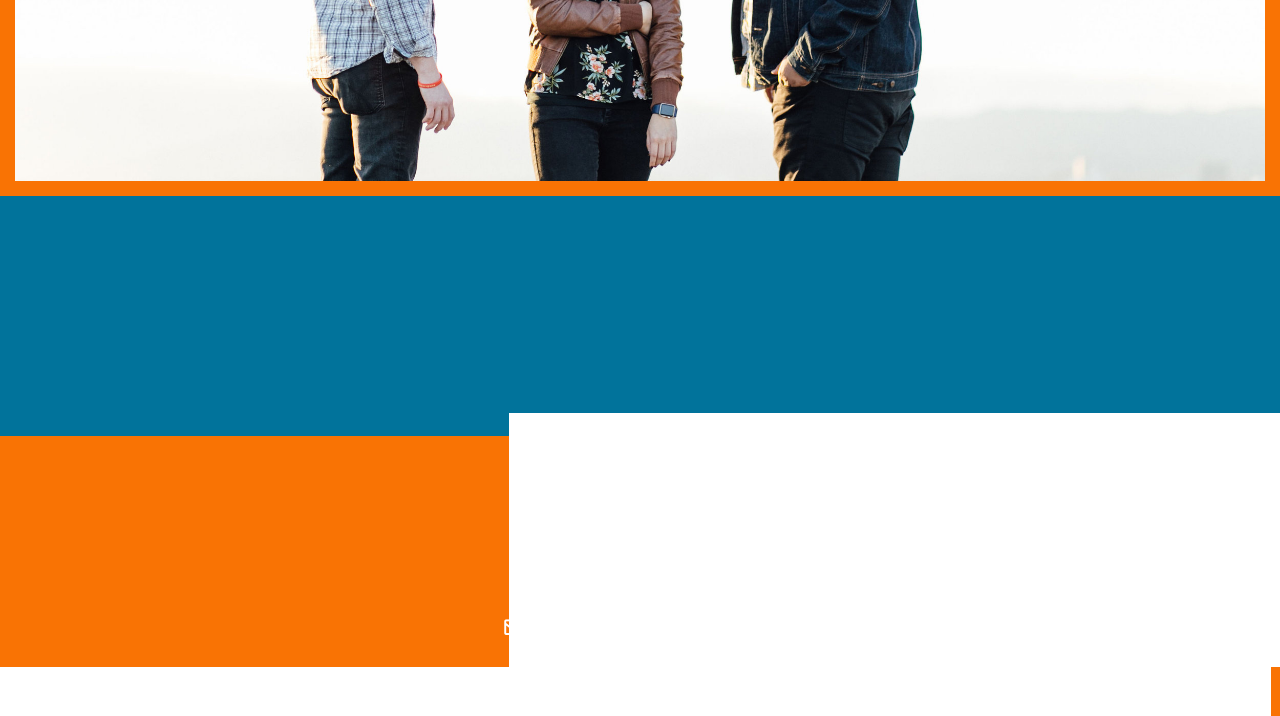
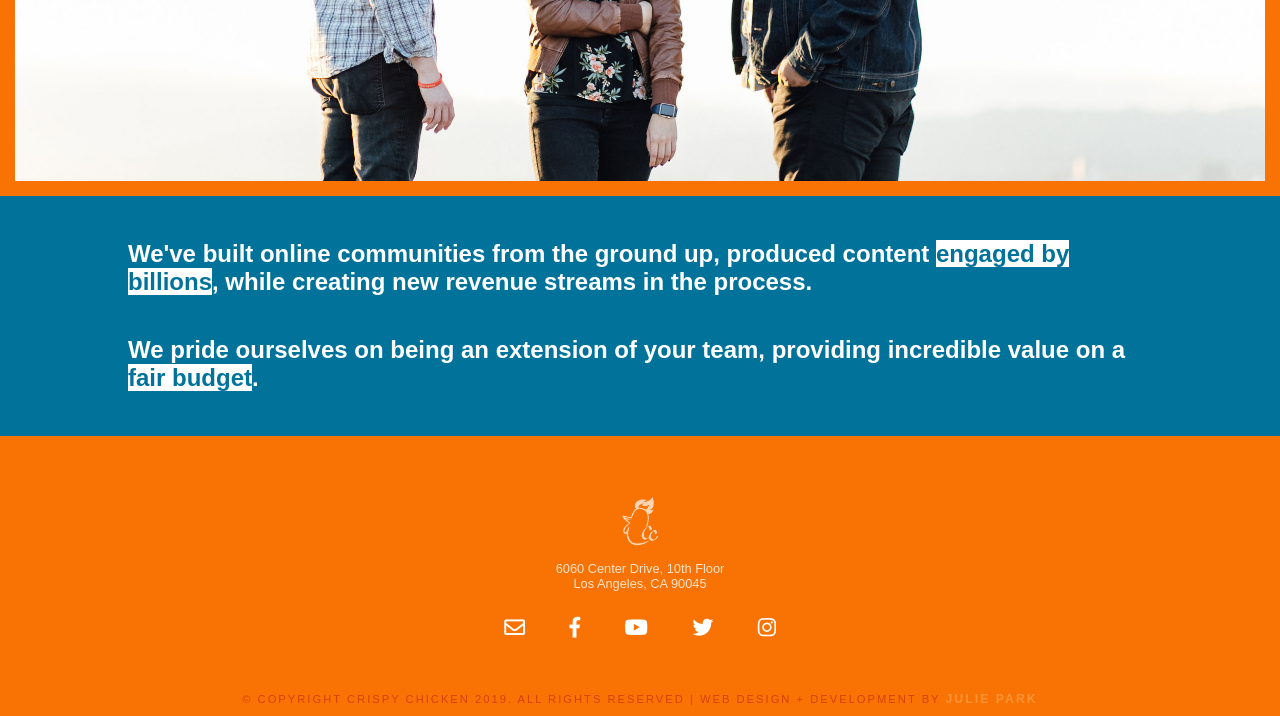
Before and after one commit to jspark721/cc-website2, a PHP site: page /about in a window 1280 px wide. Shown: the part 604-1320 px from the top of the page. Run offline with PHP 8.4, Linux system fonts and the light colour scheme; some libraries are stand-ins or nearby versions; some web fonts are replaced.

Commit message:
update about page

```diff
--- a/about/index.html
+++ b/about/index.html
@@ -58,7 +58,8 @@
     </div>
   </section>
   <section class="page--about-container">
-
+    <h2>We've built online communities from the ground up, produced content <span>engaged by billions</span>, while creating new revenue streams in the process.</h2>
+    <h2>We pride ourselves on being an extension of your team, providing incredible value on a <span>fair budget</span>.</h2>
   </section>
 
   <footer>
--- a/css/main.css
+++ b/css/main.css
@@ -272,14 +272,8 @@ button {
 #hero-video {
   overflow: hidden;
   min-width: 100%;
-  min-height: 100%;
-  height: 100vh;
-  position: absolute;
-  left: 50%;
-  /* % of surrounding element */
-  top: 50%;
-  transform: translate(-50%, -50%);
-  /* % of current element */ }
+  width: 100vw;
+  position: absolute; }
 
 .hero-video--overlay {
   position: fixed;
@@ -297,7 +291,7 @@ button {
   border: 0;
   padding: 10px;
   cursor: pointer;
-  color: #ffffff;
+  color: rgba(249, 115, 4, 0.8);
   outline: 0;
   text-transform: uppercase;
   letter-spacing: 2px;
@@ -306,7 +300,7 @@ button {
 
 .swipe-up {
   position: absolute;
-  bottom: 0;
+  bottom: 10px;
   width: 120px; }
   .swipe-up img {
     width: 100%;
--- a/css/page.css
+++ b/css/page.css
@@ -44,4 +44,15 @@
   position: relative;
   width: 100%;
   height: 30vh;
-  background: #01739B; }
+  background: #01739B;
+  display: flex;
+  justify-content: center;
+  align-items: center;
+  flex-direction: column; }
+  .page--about-container h2 {
+    margin-left: 10%;
+    margin-right: 10%;
+    color: #ffffff; }
+    .page--about-container h2 span {
+      background: #ffffff;
+      color: #01739B; }
--- a/index.html
+++ b/index.html
@@ -55,7 +55,7 @@
     </video>
     <div class="hero-video--overlay"></div>
     <div id="hero" class="hero--textarea">
-      <img id="logo-main" src="assets/cc-logo-main.png" alt="crispy chicken main logo" />
+      <img id="logo-main" src="assets/cc-logo-main-o.png" alt="crispy chicken main logo" />
     </div>
     <div class="swipe-up">
       <img src="assets/SwipeUp.gif" alt="swipe up sticker" />
--- a/scss/main.scss
+++ b/scss/main.scss
@@ -190,7 +190,6 @@ button {
   transform: translate(-50%, -50%); /* % of current element */
 }
 
-
 .hero-video--overlay {
   position: fixed;
   left: 0;
@@ -208,7 +207,7 @@ button {
   border: 0;
   padding: 10px;
   cursor: pointer;
-  color: $white;
+  color: rgba($orange, .8);
   outline: 0;
   text-transform: uppercase;
   letter-spacing: 2px;
@@ -218,7 +217,7 @@ button {
 
 .swipe-up {
   position: absolute;
-  bottom: 0;
+  bottom: 10px;
   width: 120px;
   img {
     width: 100%;
--- a/scss/page.scss
+++ b/scss/page.scss
@@ -53,4 +53,17 @@
   width: 100%;
   height: 30vh;
   background: $blue;
+  display: flex;
+  justify-content: center;
+  align-items: center;
+  flex-direction: column;
+  h2 {
+    margin-left: 10%;
+    margin-right: 10%;
+    color: $white;
+    span {
+      background: $white;
+      color: $blue;
+    }
+  }
 }
```
Also changed, not shown: assets/cc-logo-main-orange.png (deleted).
